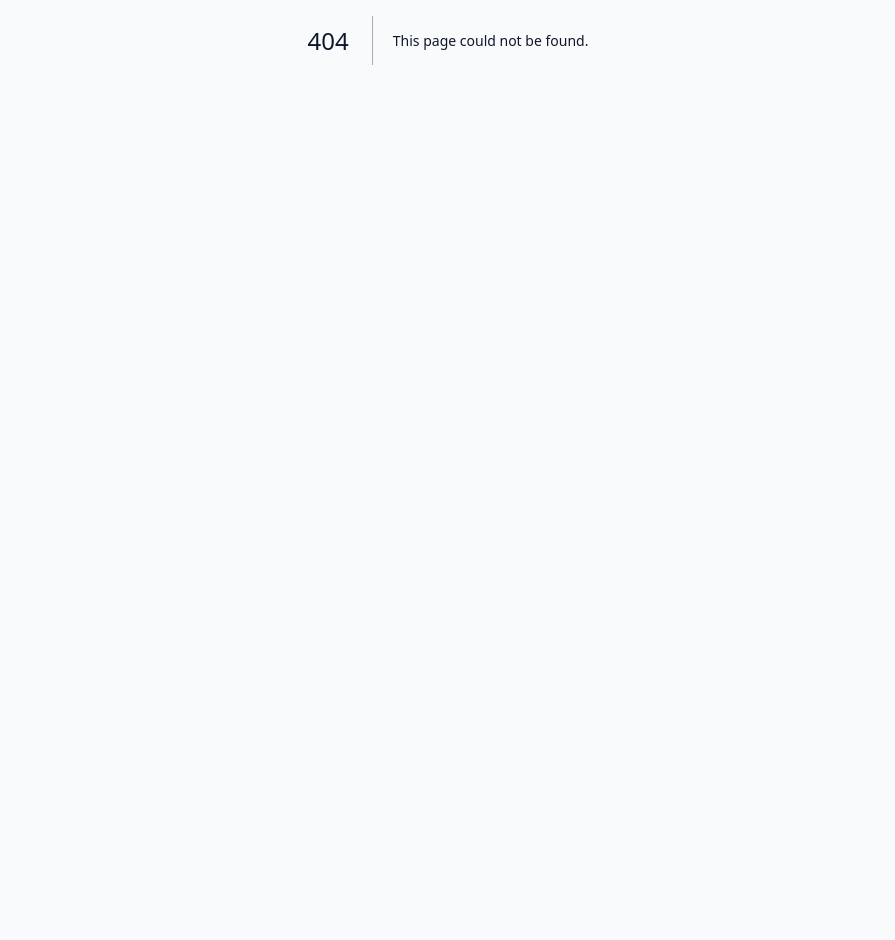
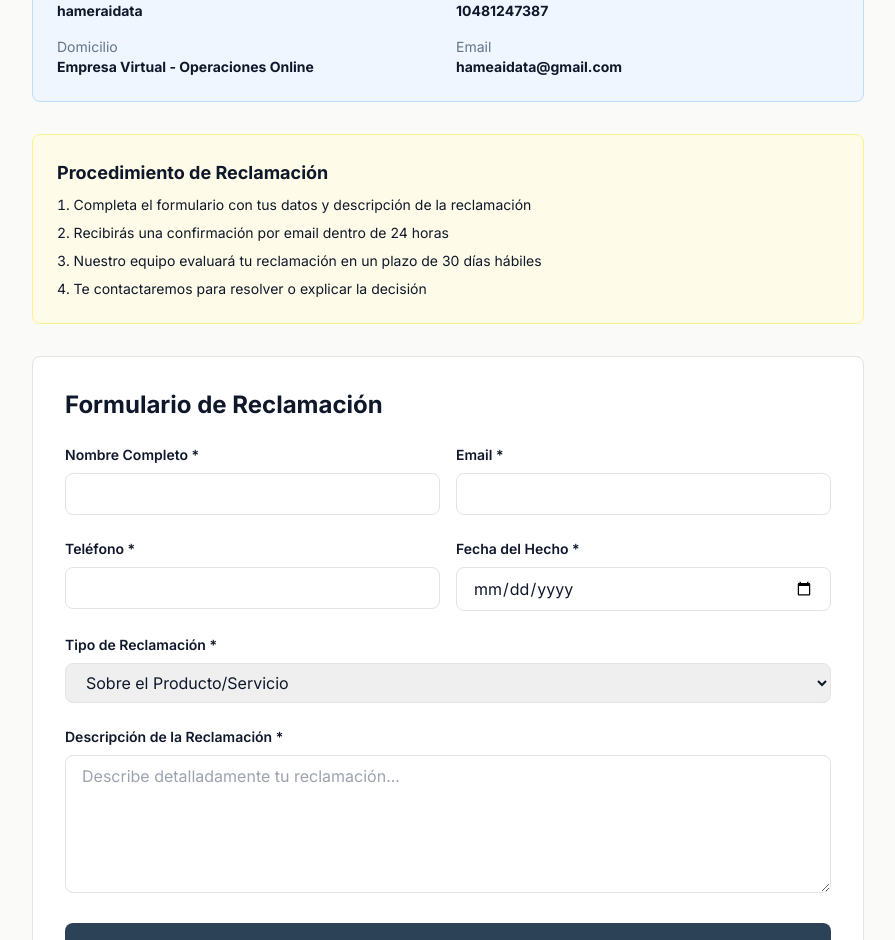
Before and after one commit to hameaidata/web-caseritoai, a Next.js app in the folder frontend/: page /reclamaciones in a window 1280 px wide. Before the commit this address had no page. Shown: the part 360-1300 px from the top of the page, without its empty margins (192-1087 px from the left). Before the commit the page ends 800 px from the top, so only its background shows below. Built offline with nearby package versions, Linux system fonts and the light colour scheme.

Commit message:
feat: add INDECOPI complaint book and social media links for Culqi compliance

```diff
--- /dev/null
+++ b/frontend/src/app/reclamaciones/page.tsx
@@ -0,0 +1,212 @@
+'use client';
+
+import Link from 'next/link';
+import { ArrowLeft, Mail, MessageSquare } from 'lucide-react';
+import { useState } from 'react';
+
+export default function Reclamaciones() {
+  const [formData, setFormData] = useState({
+    nombre: '',
+    email: '',
+    telefono: '',
+    tipoReclamacion: 'producto',
+    descripcion: '',
+    fechaHecho: '',
+  });
+
+  const [enviado, setEnviado] = useState(false);
+
+  const handleChange = (e: React.ChangeEvent<HTMLInputElement | HTMLTextAreaElement | HTMLSelectElement>) => {
+    const { name, value } = e.target;
+    setFormData(prev => ({ ...prev, [name]: value }));
+  };
+
+  const handleSubmit = (e: React.FormEvent) => {
+    e.preventDefault();
+    // En producción, enviar a backend
+    console.log('Reclamación:', formData);
+    setEnviado(true);
+    setTimeout(() => setEnviado(false), 5000);
+  };
+
+  return (
+    <div className="min-h-screen bg-[#FAFAF9] pt-20 pb-12">
+      <div className="max-w-4xl mx-auto px-4 sm:px-6 lg:px-8">
+        <Link href="/" className="inline-flex items-center gap-2 text-[#2C4257] hover:underline mb-8">
+          <ArrowLeft className="w-4 h-4" /> Volver al inicio
+        </Link>
+
+        <h1 className="text-4xl font-bold mb-4 text-[#0F172A]">Libro de Reclamaciones</h1>
+        <p className="text-[#64748B] mb-8">
+          Conforme a los requisitos de INDECOPI, pone a tu disposición este medio para registrar reclamaciones sobre nuestros productos y servicios.
+        </p>
+
+        <div className="bg-blue-50 p-6 rounded-lg border border-blue-200 mb-8">
+          <h2 className="text-lg font-bold mb-4">Información de la Empresa</h2>
+          <div className="grid md:grid-cols-2 gap-4 text-sm">
+            <div>
+              <p className="text-[#64748B]">Razón Social</p>
+              <p className="font-bold">hameraidata</p>
+            </div>
+            <div>
+              <p className="text-[#64748B]">RUC</p>
+              <p className="font-bold">10481247387</p>
+            </div>
+            <div>
+              <p className="text-[#64748B]">Domicilio</p>
+              <p className="font-bold">Empresa Virtual - Operaciones Online</p>
+            </div>
+            <div>
+              <p className="text-[#64748B]">Email</p>
+              <p className="font-bold">hameaidata@gmail.com</p>
+            </div>
+          </div>
+        </div>
+
+        <div className="bg-yellow-50 p-6 rounded-lg border border-yellow-200 mb-8">
+          <h2 className="text-lg font-bold mb-2">Procedimiento de Reclamación</h2>
+          <ol className="space-y-2 text-sm list-decimal list-inside text-[#0F172A]">
+            <li>Completa el formulario con tus datos y descripción de la reclamación</li>
+            <li>Recibirás una confirmación por email dentro de 24 horas</li>
+            <li>Nuestro equipo evaluará tu reclamación en un plazo de 30 días hábiles</li>
+            <li>Te contactaremos para resolver o explicar la decisión</li>
+          </ol>
+        </div>
+
+        <div className="bg-white border border-[#E5E3DF] rounded-lg p-8">
+          {enviado ? (
+            <div className="bg-green-50 p-6 rounded-lg text-center">
+              <div className="text-4xl mb-4">✓</div>
+              <h3 className="text-xl font-bold text-green-700 mb-2">Reclamación Registrada</h3>
+              <p className="text-[#64748B]">
+                Hemos recibido tu reclamación. Te contactaremos pronto a través del email o teléfono proporcionado.
+              </p>
+            </div>
+          ) : (
+            <form onSubmit={handleSubmit} className="space-y-6">
+              <h2 className="text-2xl font-bold text-[#0F172A]">Formulario de Reclamación</h2>
+
+              <div className="grid md:grid-cols-2 gap-4">
+                <div>
+                  <label className="block text-sm font-semibold text-[#0F172A] mb-2">
+                    Nombre Completo *
+                  </label>
+                  <input
+                    type="text"
+                    name="nombre"
+                    value={formData.nombre}
+                    onChange={handleChange}
+                    required
+                    className="w-full px-4 py-2 border border-[#E5E3DF] rounded-lg focus:outline-none focus:ring-2 focus:ring-[#2C4257]"
+                  />
+                </div>
+
+                <div>
+                  <label className="block text-sm font-semibold text-[#0F172A] mb-2">
+                    Email *
+                  </label>
+                  <input
+                    type="email"
+                    name="email"
+                    value={formData.email}
+                    onChange={handleChange}
+                    required
+                    className="w-full px-4 py-2 border border-[#E5E3DF] rounded-lg focus:outline-none focus:ring-2 focus:ring-[#2C4257]"
+                  />
+                </div>
+              </div>
+
+              <div className="grid md:grid-cols-2 gap-4">
+                <div>
+                  <label className="block text-sm font-semibold text-[#0F172A] mb-2">
+                    Teléfono *
+                  </label>
+                  <input
+                    type="tel"
+                    name="telefono"
+                    value={formData.telefono}
+                    onChange={handleChange}
+                    required
+                    className="w-full px-4 py-2 border border-[#E5E3DF] rounded-lg focus:outline-none focus:ring-2 focus:ring-[#2C4257]"
+                  />
+                </div>
+
+                <div>
+                  <label className="block text-sm font-semibold text-[#0F172A] mb-2">
+                    Fecha del Hecho *
+                  </label>
+                  <input
+                    type="date"
+                    name="fechaHecho"
+                    value={formData.fechaHecho}
+                    onChange={handleChange}
+                    required
+                    className="w-full px-4 py-2 border border-[#E5E3DF] rounded-lg focus:outline-none focus:ring-2 focus:ring-[#2C4257]"
+                  />
+                </div>
+              </div>
+
+              <div>
+                <label className="block text-sm font-semibold text-[#0F172A] mb-2">
+                  Tipo de Reclamación *
+                </label>
+                <select
+                  name="tipoReclamacion"
+                  value={formData.tipoReclamacion}
+                  onChange={handleChange}
+                  required
+                  className="w-full px-4 py-2 border border-[#E5E3DF] rounded-lg focus:outline-none focus:ring-2 focus:ring-[#2C4257]"
+                >
+                  <option value="producto">Sobre el Producto/Servicio</option>
+                  <option value="pago">Sobre Pago</option>
+                  <option value="calidad">Sobre Calidad</option>
+                  <option value="otro">Otro</option>
+                </select>
+              </div>
+
+              <div>
+                <label className="block text-sm font-semibold text-[#0F172A] mb-2">
+                  Descripción de la Reclamación *
+                </label>
+                <textarea
+                  name="descripcion"
+                  value={formData.descripcion}
+                  onChange={handleChange}
+                  required
+                  rows={5}
+                  className="w-full px-4 py-2 border border-[#E5E3DF] rounded-lg focus:outline-none focus:ring-2 focus:ring-[#2C4257]"
+                  placeholder="Describe detalladamente tu reclamación..."
+                />
+              </div>
+
+              <button
+                type="submit"
+                className="w-full bg-[#2C4257] text-white py-3 rounded-lg font-bold hover:bg-opacity-90 transition-colors"
+              >
+                Enviar Reclamación
+              </button>
+            </form>
+          )}
+        </div>
+
+        <div className="mt-12 grid md:grid-cols-2 gap-6">
+          <div className="bg-white p-6 rounded-lg border border-[#E5E3DF]">
+            <div className="flex items-center gap-3 mb-3">
+              <Mail className="w-5 h-5 text-[#2C4257]" />
+              <h3 className="font-bold">Contacto por Email</h3>
+            </div>
+            <p className="text-sm text-[#64748B]">hameaidata@gmail.com</p>
+          </div>
+
+          <div className="bg-white p-6 rounded-lg border border-[#E5E3DF]">
+            <div className="flex items-center gap-3 mb-3">
+              <MessageSquare className="w-5 h-5 text-[#2C4257]" />
+              <h3 className="font-bold">Teléfono de Contacto</h3>
+            </div>
+            <p className="text-sm text-[#64748B]">+51 (por confirmar)</p>
+          </div>
+        </div>
+      </div>
+    </div>
+  );
+}
--- a/frontend/src/components/Footer.tsx
+++ b/frontend/src/components/Footer.tsx
@@ -1,7 +1,7 @@
 'use client';
 
 import Image from 'next/image';
-import { Mail, Phone, Globe } from 'lucide-react';
+import { Mail, Phone, Globe, Facebook, Linkedin, Twitter } from 'lucide-react';
 
 export function Footer() {
   const year = new Date().getFullYear();
@@ -49,21 +49,16 @@ export function Footer() {
 
           {/* Company Info */}
           <div>
-            <h4 className="text-white font-bold mb-4">
-              Información de la Empresa{' '}
-              <span className="text-xs font-normal text-emerald-400">(Req. Culqi)</span>
-            </h4>
+            <h4 className="text-white font-bold mb-4">Empresa</h4>
             <ul className="space-y-2 text-sm">
               <li>
-                <strong>Razón Social:</strong>{' '}
-                <span className="missing-data">[Razón Social]</span>
+                <strong>hameraidata</strong>
               </li>
               <li>
-                <strong>RUC:</strong> <span className="missing-data">[RUC]</span>
+                <strong>RUC:</strong> 10481247387
               </li>
               <li>
-                <strong>Domicilio Fiscal:</strong>{' '}
-                <span className="missing-data">[Domicilio]</span>
+                <strong>Operaciones:</strong> Online
               </li>
             </ul>
           </div>
@@ -79,21 +74,55 @@ export function Footer() {
               href="/terminos"
               className="hover:text-white transition-colors text-xs"
             >
-              Términos y Condiciones
+              Términos
             </a>
             <span className="text-slate-500">·</span>
             <a
               href="/privacidad"
               className="hover:text-white transition-colors text-xs"
             >
-              Política de Privacidad
+              Privacidad
             </a>
             <span className="text-slate-500">·</span>
             <a
               href="/reembolsos"
               className="hover:text-white transition-colors text-xs"
             >
-              Política de Reembolsos
+              Reembolsos
+            </a>
+            <span className="text-slate-500">·</span>
+            <a
+              href="/reclamaciones"
+              className="hover:text-white transition-colors text-xs"
+            >
+              Reclamaciones
+            </a>
+          </div>
+        </div>
+
+        {/* Social Media */}
+        <div className="border-t border-slate-800 mt-8 pt-8">
+          <div className="flex justify-center gap-6">
+            <a
+              href="https://facebook.com/caseritoai"
+              className="hover:text-white transition-colors"
+              title="Facebook"
+            >
+              <Facebook className="w-5 h-5" />
+            </a>
+            <a
+              href="https://twitter.com/caseritoai"
+              className="hover:text-white transition-colors"
+              title="Twitter"
+            >
+              <Twitter className="w-5 h-5" />
+            </a>
+            <a
+              href="https://linkedin.com/company/caseritoai"
+              className="hover:text-white transition-colors"
+              title="LinkedIn"
+            >
+              <Linkedin className="w-5 h-5" />
             </a>
           </div>
         </div>
```
